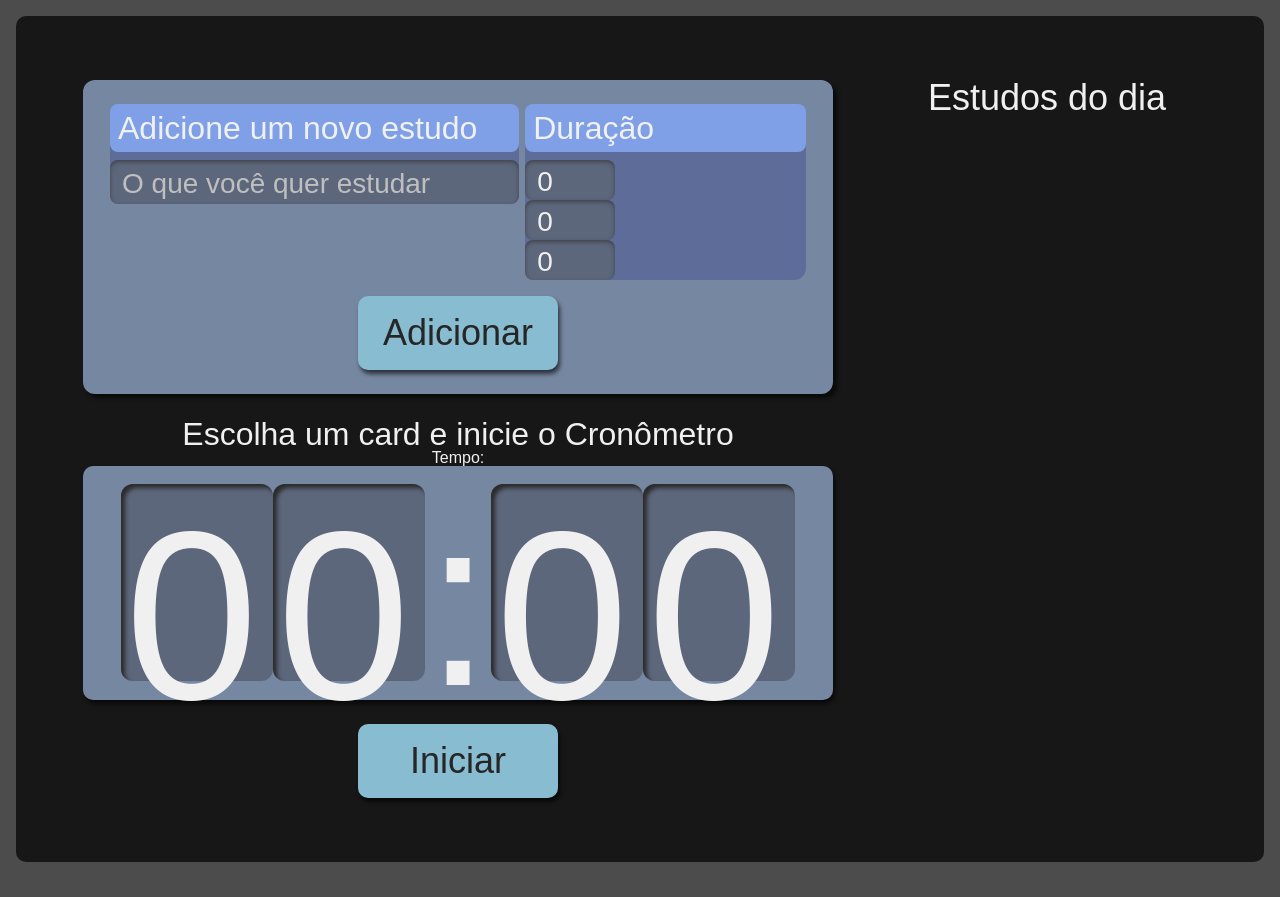
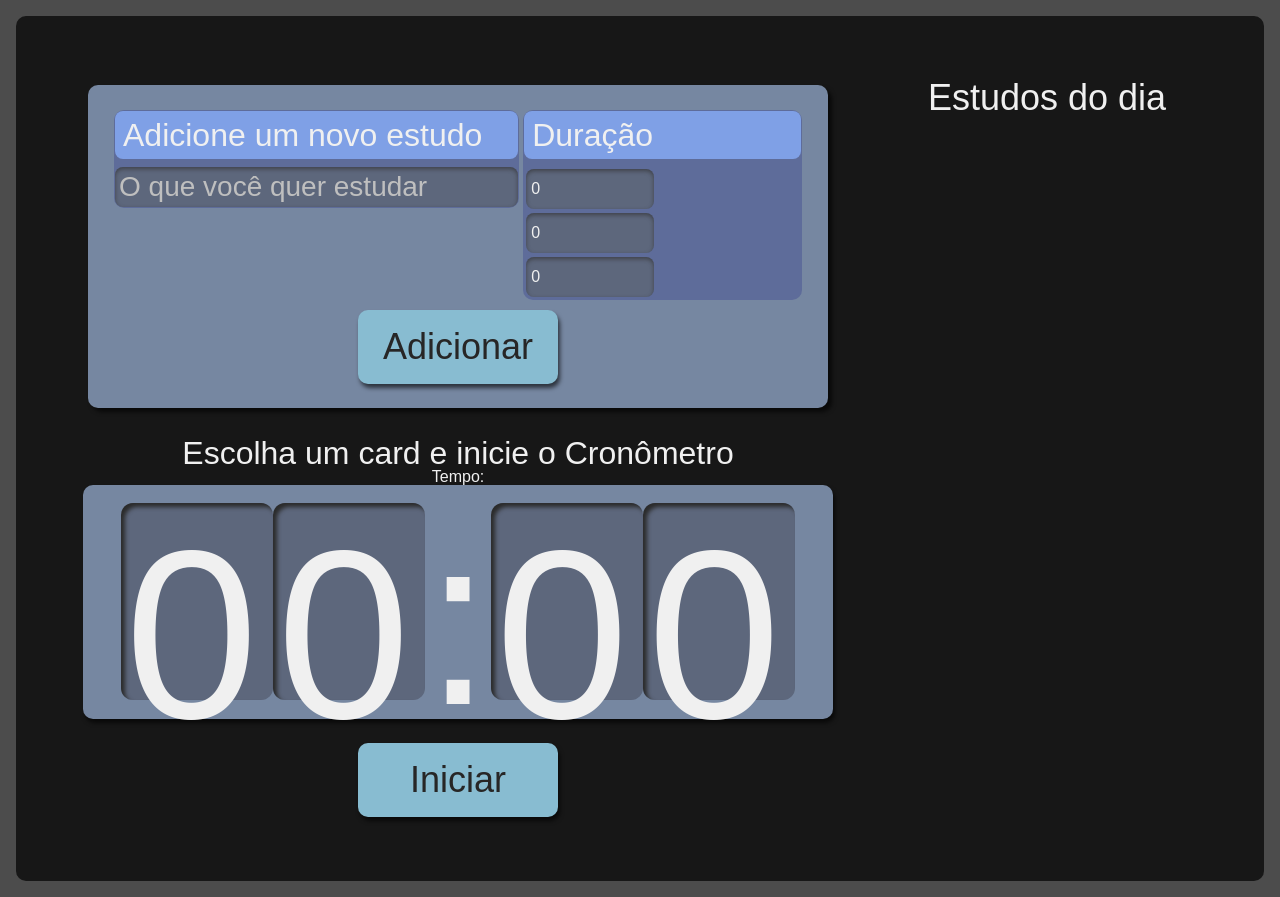
Before and after one commit to vicTavares/alura-studies, a React (Create React App) app: page / in a window 1280 px wide. Built offline with nearby package versions, Linux system fonts and the light colour scheme.

Commit message:
refactor: margin e padding
* melhorar exibição de componentes no browser

```diff
--- a/src/components/Formulario/Formulario.module.scss
+++ b/src/components/Formulario/Formulario.module.scss
@@ -6,34 +6,35 @@
   border-radius: 10px;
   box-shadow: 4px 4px 4px #0000009f;
   padding: 12px;
-  border-radius: 12px;
+  margin: 5px;
 
   .inputContainer {
     display: flex;
     flex-direction: column;
-    width: 100%;
+    width: 90%;
     height: fit-content;
+    padding: 1px;
+    margin: 1px;
 
     &[type="text"] {
       height: 40px;
     }
 
-    margin-bottom: 16px;
-    border-radius: 12px;
+    margin-bottom: 10px;
+    border-radius: 10px;
 
     label,
     span {
       margin-bottom: 8px;
-      font-size: 1.25rem;
+      font-size: 16px;
     }
 
     input {
       width: 100%;
       height: 90px;
-      padding: 8px 12px 4px;
+      padding: 4px;
       box-sizing: border-box;
       border: unset;
-      border-radius: 5px;
       background-color: #5d677c;
       box-shadow: 0px 2px 4px #2d2b2b9f inset;
       border-radius: 8px;
@@ -43,8 +44,12 @@
       }
 
       &[type="number"] {
+        font-size: 16px;
         width: 90px;
         height: 40px;
+        width: 128px;
+        padding: 5px;
+        margin: 2px;
       }
     }
   }
@@ -78,6 +83,10 @@
         height: 100%;
         font-size: 1.75rem;
       }
+
+      .div_font {
+        font-size: 1.5rem;
+      }
     }
   }
 }
```
